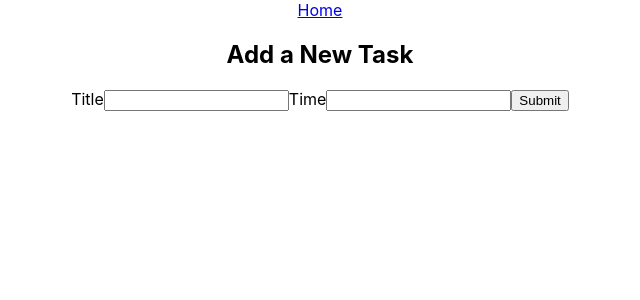
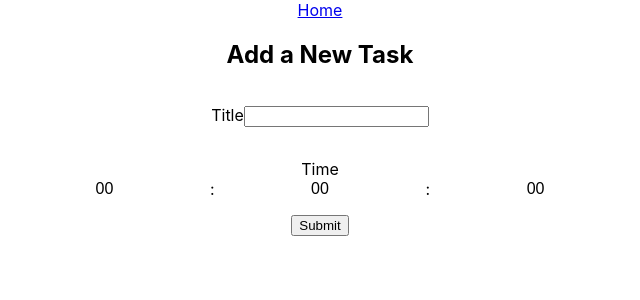
Before and after one commit to kovalen1618/priora, a React (Create React App) app: page /create in a window 1280 px wide. Shown: the top 300 px of the page, without its empty margins (320-960 px from the left). Built offline with nearby package versions, Linux system fonts and the light colour scheme; the HTML template or start-up script is replaced by a standard one.

Commit message:
Made editable digital clock for Create

```diff
--- a/src/components/TaskList.js
+++ b/src/components/TaskList.js
@@ -104,6 +104,8 @@ export default function TaskList({ tasks }) {
     projectFirestore.collection('tasks').doc(id).delete();
   }
 
+  // TODO: Look into having edits only being sent to the Firestore once a user closes out of the application so that not too many write requests are made
+  // TODO: Maybe have a way of it being temporarily stored in localstorage and then once the user is done it will update the Firestore
   const handleEdit = (id) => {
     projectFirestore.collection('tasks').doc(id).update({
       title: 'Something else'
--- /dev/null
+++ b/src/pages/create/Create.css
@@ -0,0 +1,31 @@
+.create {
+    min-height: 300px;
+}
+
+.create-task-form {
+    display: flex;
+    flex-direction: column;
+    align-items: center;
+}
+
+.create-task-form label {
+    margin: 1rem 0;
+}
+
+.time-inputs {
+    display: flex;
+    flex-direction: row;
+}
+
+.clock input[type="text"] {
+    border: none;
+    background-color: transparent;
+    font-size: 16px;
+    text-align: center;
+    outline: none;
+}
+
+.clock input[type="text"]::placeholder {
+    color: black;
+    opacity: 1;
+}
--- a/src/pages/create/Create.js
+++ b/src/pages/create/Create.js
@@ -1,9 +1,18 @@
+// React
 import React, { useState } from 'react'
+
+// Firebase
 import { projectFirestore } from '../../firebase/config';
+
+// Styles
+import './Create.css';
 
 function Create({ closeModal }) {
     const [title, setTitle] = useState('');
-    const [time, setTime] = useState('');
+    const [time, setTime] = useState(0);
+    const [hours, setHours] = useState('');
+    const [minutes, setMinutes] = useState('');
+    const [seconds, setSeconds] = useState('');
 
     const [isSubmitting, setIsSubmitting] = useState(false);
 
@@ -23,15 +32,14 @@ function Create({ closeModal }) {
     }
 
 
+    return (
+        <div className='create'>
+            <h2 className='create-header'>Add a New Task</h2>
 
-    return (
-        <div>
-            <h2>Add a New Task</h2>
-
-            <form onSubmit={handleSubmit}>
+            <form onSubmit={handleSubmit} className='create-task-form'>
 
                 <label>
-                    <span>Title</span>
+                    <span className='title'>Title</span>
                     <input
                         type='text'
                         onChange={(e) => setTitle(e.target.value)}
@@ -40,17 +48,38 @@ function Create({ closeModal }) {
                     />
                 </label>
 
-                <label>
+                <label className='clock'>
                     <span>Time</span>
-                    <input
-                        type='number'
-                        onChange={(e) => setTime(e.target.value)}
-                        value={time}
-                        required
-                    />
+                    <div className='time-inputs'>
+                        <input
+                            type='text'
+                            placeholder='00'
+                            onChange={(e) => setHours(parseInt(e.target.value))}
+                            value={hours}
+                        />
+                        :
+                        <input
+                            type='text'
+                            placeholder='00'
+                            onChange={(e) => setMinutes(parseInt(e.target.value))}
+                            value={minutes}
+                        />
+                        :
+                        <input
+                            type='text'
+                            placeholder='00'
+                            onChange={(e) => setSeconds(parseFloat(e.target.value))}
+                            value={seconds}
+                        />
+                    </div>
                 </label>
 
-                <button disabled={isSubmitting}>Submit</button>
+
+                <button
+                    disabled={isSubmitting}
+                    className='submit-form-button'
+                    onClick={() => setTime((hours * 60) + minutes + seconds / 60)}
+                >Submit</button>
 
             </form>
         </div>
```
